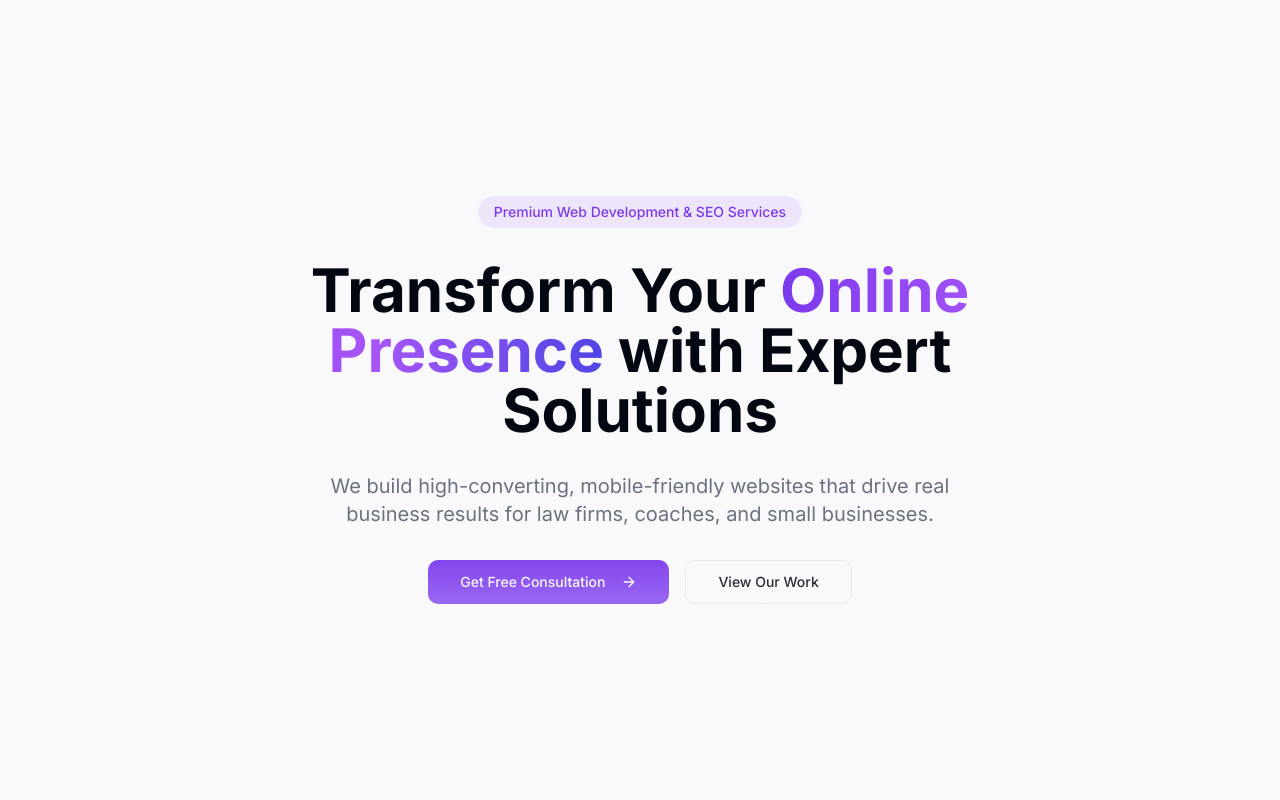
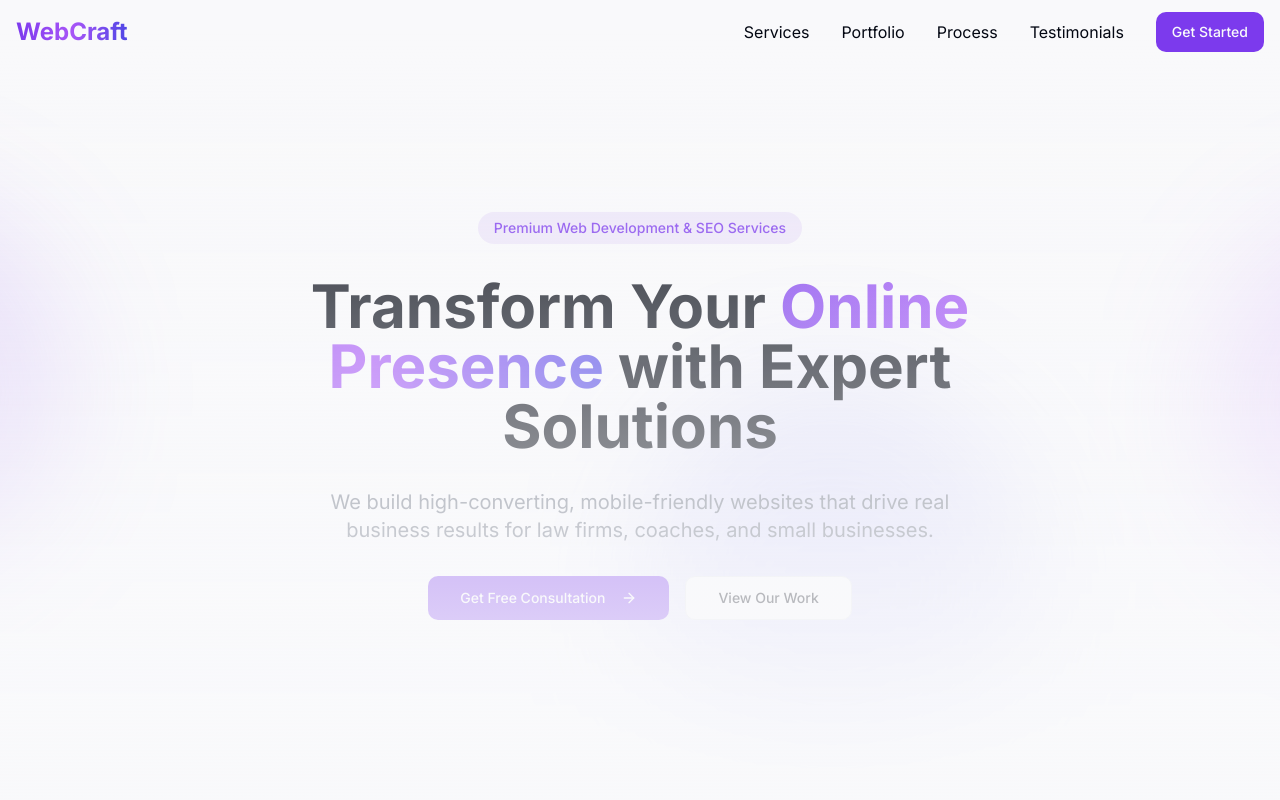
Before and after one commit to yashtomar15/premium-landing-studio, a React (Vite) app: page / in a window 1280 px wide. Shown: the top 800 px of the page. Built offline with nearby package versions, Linux system fonts and the light colour scheme.

Commit message:
Add header navigation and background effect
Implemented a header with navigation links and enhanced the hero section with a background effect to improve visual appeal.

```diff
--- /dev/null
+++ b/src/components/Header.tsx
@@ -0,0 +1,72 @@
+
+import { useState, useEffect } from "react";
+import { Button } from "@/components/ui/button";
+import { Menu, X } from "lucide-react";
+
+const Header = () => {
+  const [isScrolled, setIsScrolled] = useState(false);
+  const [isMobileMenuOpen, setIsMobileMenuOpen] = useState(false);
+
+  useEffect(() => {
+    const handleScroll = () => {
+      setIsScrolled(window.scrollY > 50);
+    };
+
+    window.addEventListener("scroll", handleScroll);
+    return () => window.removeEventListener("scroll", handleScroll);
+  }, []);
+
+  return (
+    <header
+      className={`fixed top-0 left-0 right-0 z-50 transition-all duration-300 ${
+        isScrolled ? "bg-background/80 backdrop-blur-lg shadow-lg" : "bg-transparent"
+      }`}
+    >
+      <div className="container mx-auto px-4">
+        <div className="flex items-center justify-between h-16">
+          <a href="/" className="text-2xl font-bold text-gradient">
+            WebCraft
+          </a>
+
+          {/* Desktop Navigation */}
+          <nav className="hidden md:flex items-center space-x-8">
+            <a href="#services" className="hover:text-primary transition-colors">Services</a>
+            <a href="#portfolio" className="hover:text-primary transition-colors">Portfolio</a>
+            <a href="#process" className="hover:text-primary transition-colors">Process</a>
+            <a href="#testimonials" className="hover:text-primary transition-colors">Testimonials</a>
+            <Button>Get Started</Button>
+          </nav>
+
+          {/* Mobile Menu Button */}
+          <button
+            className="md:hidden p-2"
+            onClick={() => setIsMobileMenuOpen(!isMobileMenuOpen)}
+          >
+            {isMobileMenuOpen ? (
+              <X className="h-6 w-6" />
+            ) : (
+              <Menu className="h-6 w-6" />
+            )}
+          </button>
+        </div>
+
+        {/* Mobile Navigation */}
+        {isMobileMenuOpen && (
+          <nav className="md:hidden py-4 bg-background/95 backdrop-blur-lg">
+            <div className="flex flex-col space-y-4">
+              <a href="#services" className="px-4 py-2 hover:bg-primary/10">Services</a>
+              <a href="#portfolio" className="px-4 py-2 hover:bg-primary/10">Portfolio</a>
+              <a href="#process" className="px-4 py-2 hover:bg-primary/10">Process</a>
+              <a href="#testimonials" className="px-4 py-2 hover:bg-primary/10">Testimonials</a>
+              <div className="px-4">
+                <Button className="w-full">Get Started</Button>
+              </div>
+            </div>
+          </nav>
+        )}
+      </div>
+    </header>
+  );
+};
+
+export default Header;
--- a/src/components/Hero.tsx
+++ b/src/components/Hero.tsx
@@ -1,20 +1,52 @@
 
 import { ArrowRight } from "lucide-react";
 import { Button } from "@/components/ui/button";
+import { motion } from "framer-motion";
 
 const Hero = () => {
   return (
-    <section className="min-h-screen flex flex-col items-center justify-center px-4 space-y-8">
-      <span className="inline-flex animate-fade-down items-center rounded-full px-4 py-1.5 text-sm font-medium bg-primary/10 text-primary">
+    <section className="min-h-screen flex flex-col items-center justify-center px-4 space-y-8 relative overflow-hidden">
+      {/* Animated background elements */}
+      <div className="absolute inset-0 overflow-hidden">
+        <div className="absolute top-1/4 -left-1/4 w-96 h-96 bg-primary/20 rounded-full blur-3xl animate-float" />
+        <div className="absolute bottom-1/4 -right-1/4 w-96 h-96 bg-purple-500/20 rounded-full blur-3xl animate-float" style={{ animationDelay: "1s" }} />
+        <div className="absolute top-1/2 left-1/2 -translate-x-1/2 -translate-y-1/2 w-96 h-96 bg-indigo-500/20 rounded-full blur-3xl animate-float" style={{ animationDelay: "2s" }} />
+      </div>
+
+      {/* Content */}
+      <motion.span
+        initial={{ opacity: 0, y: -20 }}
+        animate={{ opacity: 1, y: 0 }}
+        transition={{ duration: 0.5 }}
+        className="inline-flex items-center rounded-full px-4 py-1.5 text-sm font-medium bg-primary/10 text-primary relative"
+      >
         Premium Web Development & SEO Services
-      </span>
-      <h1 className="text-4xl md:text-6xl font-bold text-center max-w-4xl animate-fade-up">
+      </motion.span>
+
+      <motion.h1
+        initial={{ opacity: 0, y: 20 }}
+        animate={{ opacity: 1, y: 0 }}
+        transition={{ duration: 0.5, delay: 0.1 }}
+        className="text-4xl md:text-6xl font-bold text-center max-w-4xl relative"
+      >
         Transform Your <span className="text-gradient">Online Presence</span> with Expert Solutions
-      </h1>
-      <p className="text-lg md:text-xl text-muted-foreground text-center max-w-2xl animate-fade-up">
+      </motion.h1>
+
+      <motion.p
+        initial={{ opacity: 0, y: 20 }}
+        animate={{ opacity: 1, y: 0 }}
+        transition={{ duration: 0.5, delay: 0.2 }}
+        className="text-lg md:text-xl text-muted-foreground text-center max-w-2xl relative"
+      >
         We build high-converting, mobile-friendly websites that drive real business results for law firms, coaches, and small businesses.
-      </p>
-      <div className="flex gap-4 animate-fade-up">
+      </motion.p>
+
+      <motion.div
+        initial={{ opacity: 0, y: 20 }}
+        animate={{ opacity: 1, y: 0 }}
+        transition={{ duration: 0.5, delay: 0.3 }}
+        className="flex gap-4 relative"
+      >
         <Button size="lg" className="group">
           Get Free Consultation
           <ArrowRight className="ml-2 h-4 w-4 transition-transform group-hover:translate-x-1" />
@@ -22,8 +54,10 @@ const Hero = () => {
         <Button variant="outline" size="lg">
           View Our Work
         </Button>
-      </div>
-      <div className="absolute inset-x-0 bottom-0 h-64 bg-gradient-to-t from-background to-background/0 pointer-events-none" />
+      </motion.div>
+
+      {/* Gradient overlay */}
+      <div className="absolute inset-0 bg-gradient-to-b from-background/0 via-background/50 to-background pointer-events-none" />
     </section>
   );
 };
--- a/src/index.css
+++ b/src/index.css
@@ -50,6 +50,19 @@
   .gradient-bg {
     @apply bg-gradient-to-br from-primary/5 via-purple-500/5 to-indigo-600/5;
   }
+
+  @keyframes float {
+    0%, 100% {
+      transform: translateY(0) scale(1);
+    }
+    50% {
+      transform: translateY(-20px) scale(1.05);
+    }
+  }
+
+  .animate-float {
+    animation: float 8s ease-in-out infinite;
+  }
 }
 
 .animate-in {
--- a/src/pages/Index.tsx
+++ b/src/pages/Index.tsx
@@ -1,4 +1,5 @@
 
+import Header from "@/components/Header";
 import Hero from "@/components/Hero";
 import About from "@/components/About";
 import Stats from "@/components/Stats";
@@ -10,6 +11,8 @@ import Cta from "@/components/Cta";
 
 const Index = () => {
   return (
+    <>
+      <Header />
       <main className="min-h-screen">
         <Hero />
         <About />
@@ -20,6 +23,7 @@ const Index = () => {
         <Testimonials />
         <Cta />
       </main>
+    </>
   );
 };
 
```
Lines whose indentation alone changed are shown as unchanged.
